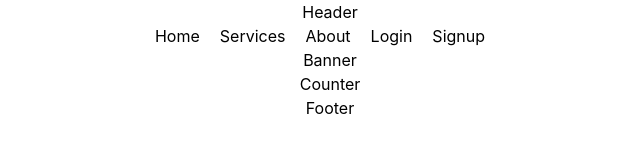
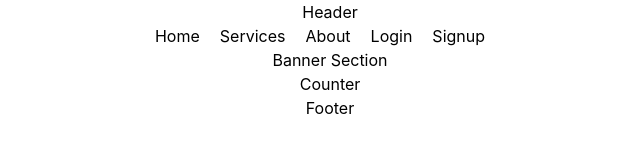
Before and after one commit to emon-webdev/Capital-Trust-Bank, a React (Create React App) app: page / in a window 1280 px wide. Shown: the top 160 px of the page, without its empty margins (310-950 px from the left). Built offline with nearby package versions, Linux system fonts and the light colour scheme.

Commit message:
Banner Section

```diff
--- a/src/Pages/Home/Banner.js
+++ b/src/Pages/Home/Banner.js
@@ -3,7 +3,7 @@ import React from 'react';
 const Banner = () => {
     return (
         <div>
-            <h2>Banner</h2>
+            <h2>Banner Section</h2>
         </div>
     );
 };
```
